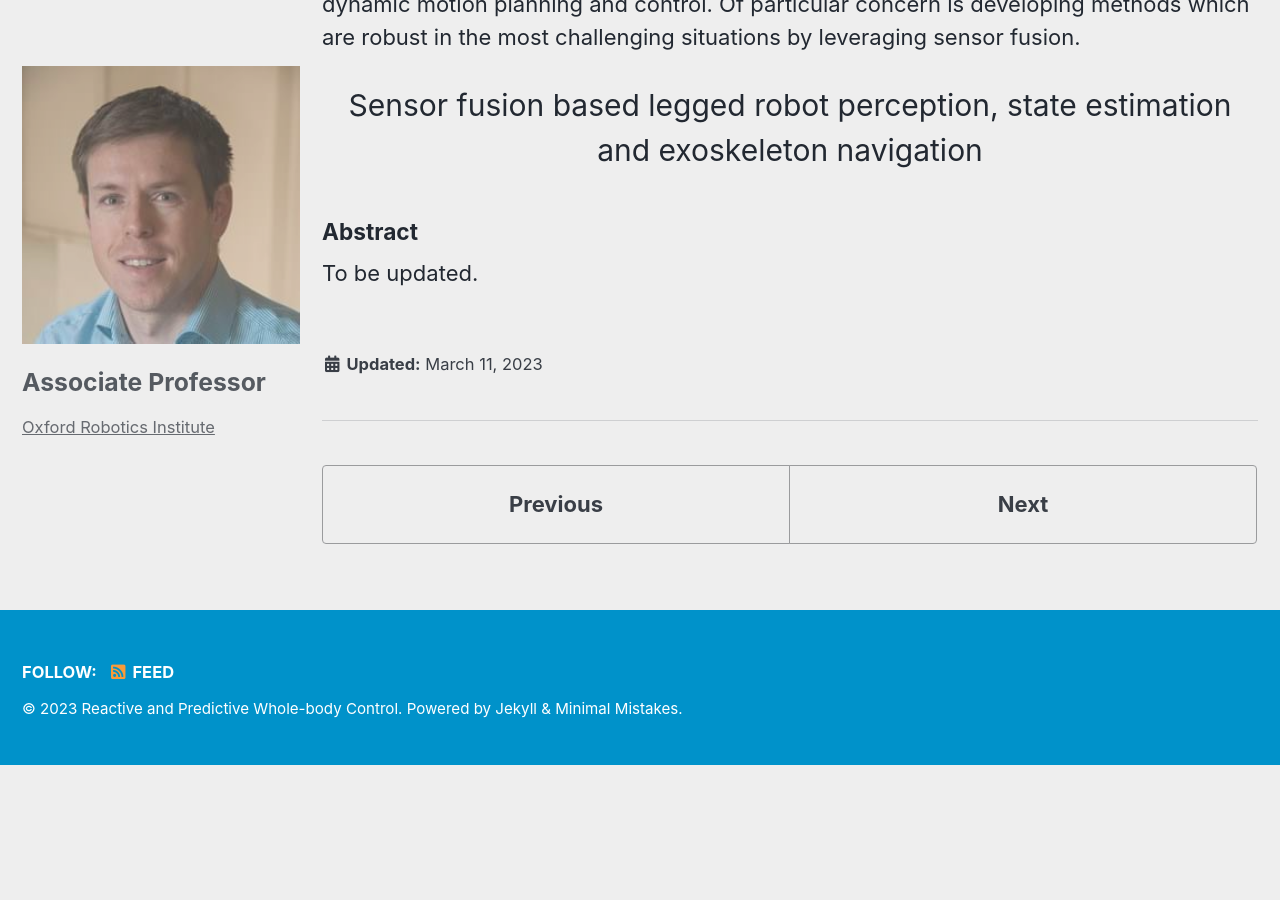
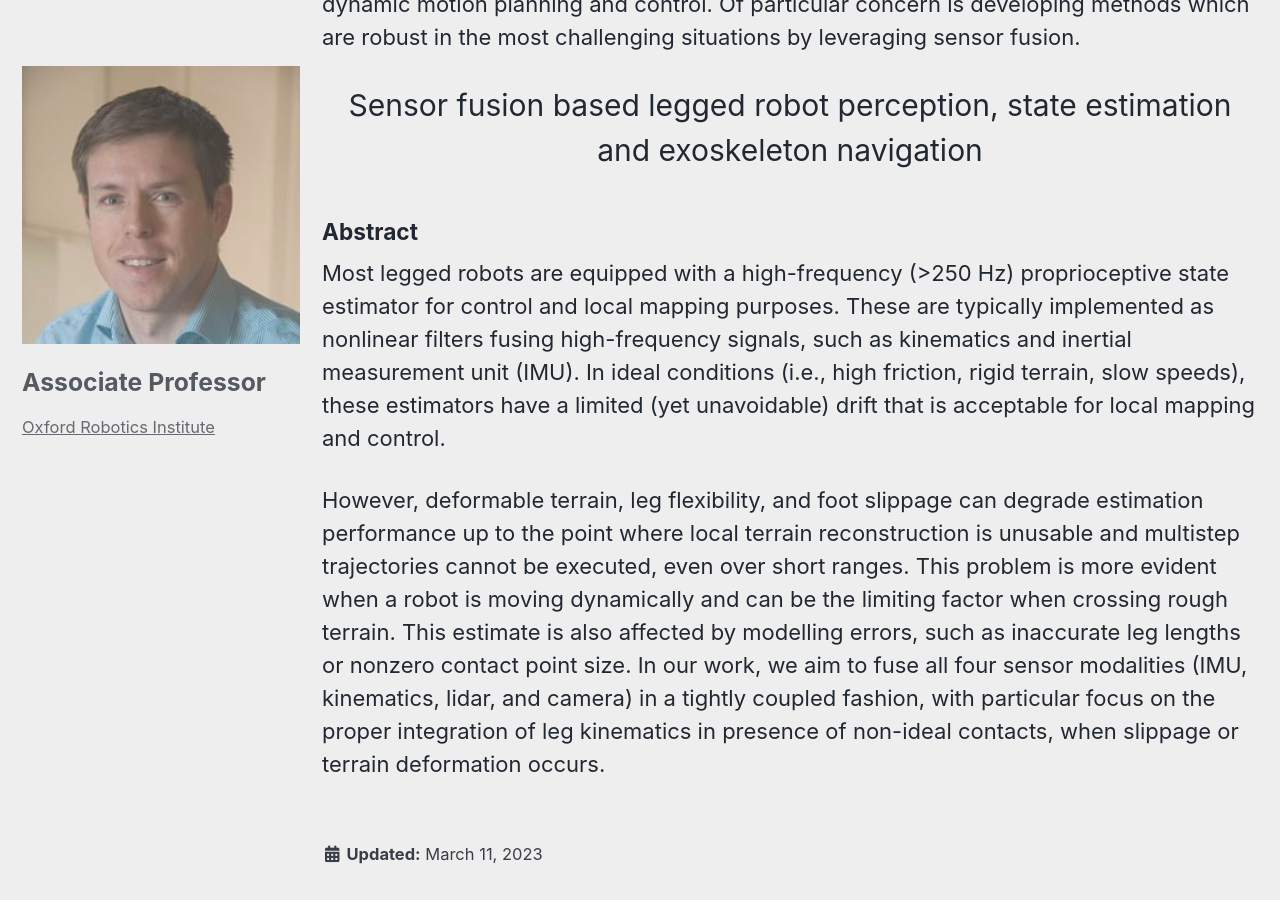
Before and after one commit to iros-2023-humanoid/iros-2023-humanoid, a Jekyll site: the page built from _speakers/fallon.md, in a window 1280 px wide and 900 px high, scrolled down 505 px. Built offline with Jekyll 4.4.1, drawn with Linux system fonts in a browser that asks for light colours; cached includes are drawn as plain includes; before the commit the page ends 1270 px from its top, so only the background shows below that.

Commit message:
Maurice's abstract

```diff
--- a/_speakers/fallon.md
+++ b/_speakers/fallon.md
@@ -31,4 +31,8 @@ Sensor fusion based legged robot perception, state estimation and exoskeleton na
 ##### Abstract
 
 
-To be updated.
+Most legged robots are equipped with a high-frequency (>250 Hz) proprioceptive state estimator for control and local mapping purposes. These are typically implemented as nonlinear filters fusing high-frequency signals, such as kinematics and inertial measurement unit (IMU). In ideal conditions (i.e., high friction, rigid terrain, slow speeds), these estimators have a limited (yet unavoidable) drift that is acceptable for local mapping and control.
+
+
+
+However, deformable terrain, leg flexibility, and foot slippage can degrade estimation performance up to the point where local terrain reconstruction is unusable and multistep trajectories cannot be executed, even over short ranges. This problem is more evident when a robot is moving dynamically and can be the limiting factor when crossing rough terrain. This estimate is also affected by modelling errors, such as inaccurate leg lengths or nonzero contact point size. In our work, we aim to fuse all four sensor modalities (IMU, kinematics, lidar, and camera) in a tightly coupled fashion, with particular focus on the proper integration of leg kinematics in presence of non-ideal contacts, when slippage or terrain deformation occurs.
```
